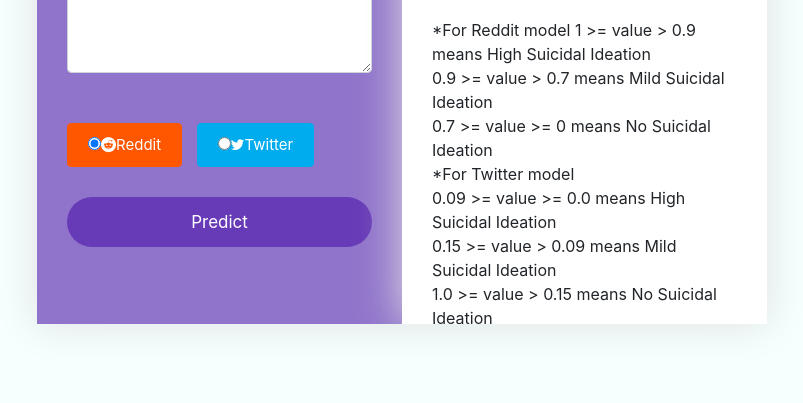
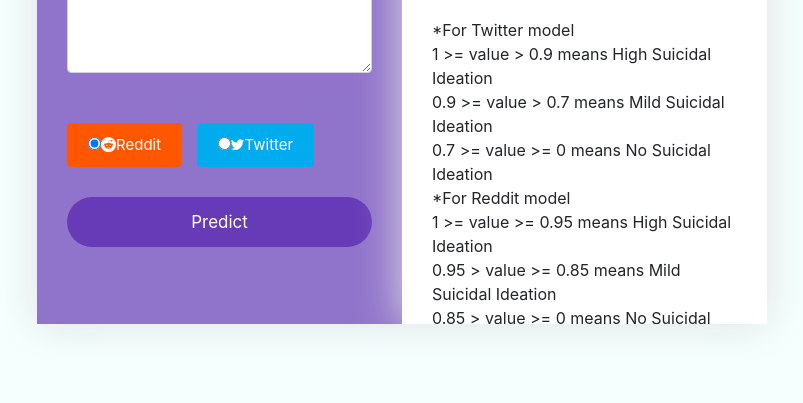
Before and after one commit to Prachit99/Suicidal-Ideation-Detection-using-Sentiment-Analysis, a Django app: template templates/test.html in a window 1280 px wide. Shown: the part 256-659 px from the top of the page, without its empty margins (238-1041 px from the left). Run offline with Django 3.2, Linux system fonts and the light colour scheme; the template is opened without the code that fills it, so the values that code supplies are empty; some libraries are stand-ins or nearby versions.

Commit message:
Reddit model changes

```diff
--- a/BEProject/views.py
+++ b/BEProject/views.py
@@ -26,9 +26,9 @@
             final_output = 0
     else:
         output = utils.reddit_model(raw_input)
-        if output<=0.09:
+        if output>=0.95:
             final_output = 2
-        elif output<=0.15:
+        elif output>=0.85:
             final_output = 1
         else:
             final_output = 0
--- a/templates/test.html
+++ b/templates/test.html
@@ -271,14 +271,14 @@
                           The floating point prediction is: {{output}}
                         </p>
                         <p>
-                          *For Reddit model
+                          *For Twitter model <br>
                           1 >= value > 0.9 means High Suicidal Ideation <br>
                           0.9 >= value > 0.7 means Mild Suicidal Ideation <br>
                           0.7 >= value >= 0 means No Suicidal Ideation <br>
-                          *For Twitter model <br>
-                          0.09 >= value >= 0.0 means High Suicidal Ideation <br>
-                          0.15 >= value > 0.09 means Mild Suicidal Ideation <br>
-                          1.0 >= value > 0.15 means No Suicidal Ideation <br>
+                          *For Reddit model <br>
+                          1 >= value >= 0.95 means High Suicidal Ideation <br>
+                          0.95 > value >= 0.85 means Mild Suicidal Ideation <br>
+                          0.85 > value >= 0 means No Suicidal Ideation <br>
                         </p>
                     </div>
                 </div>
```
